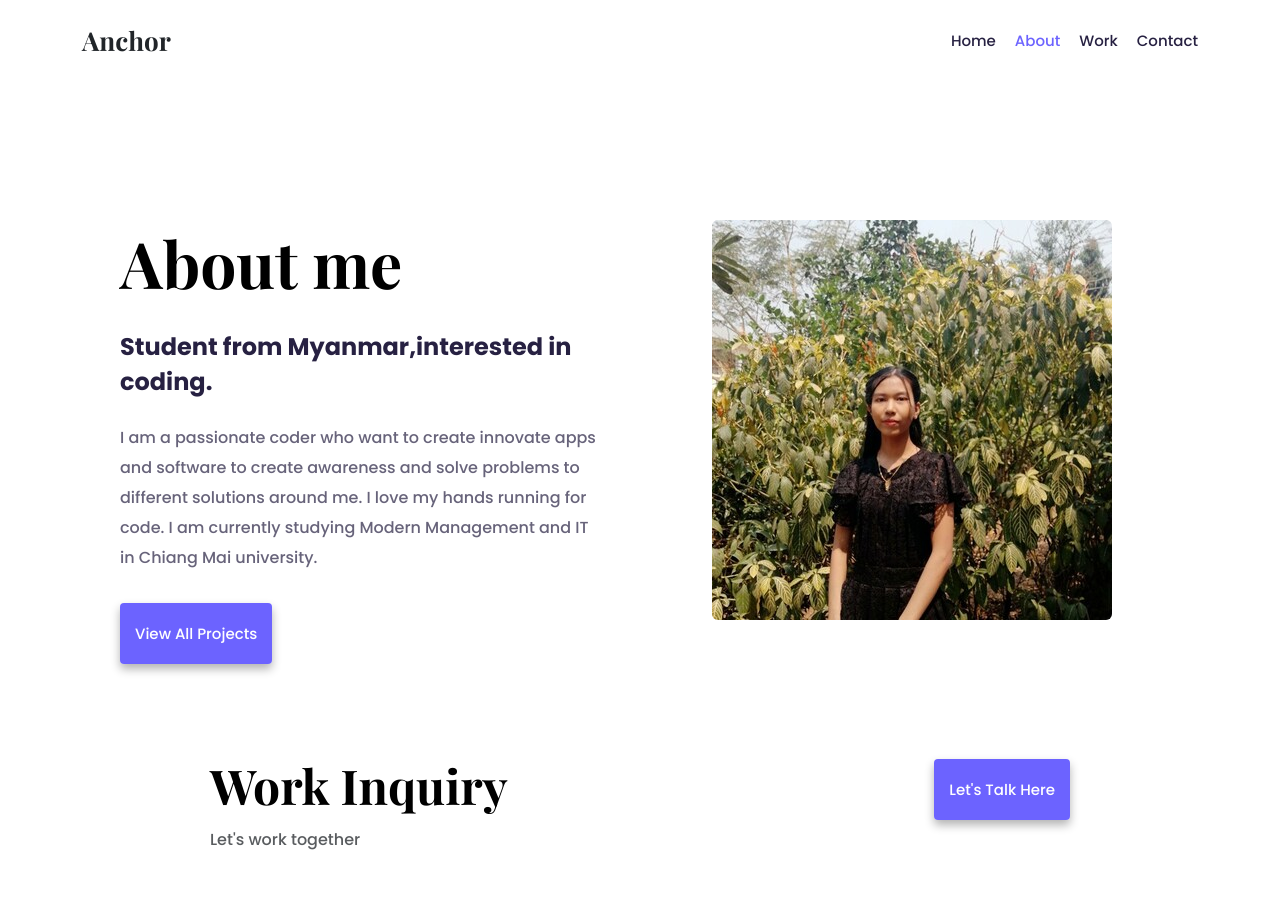
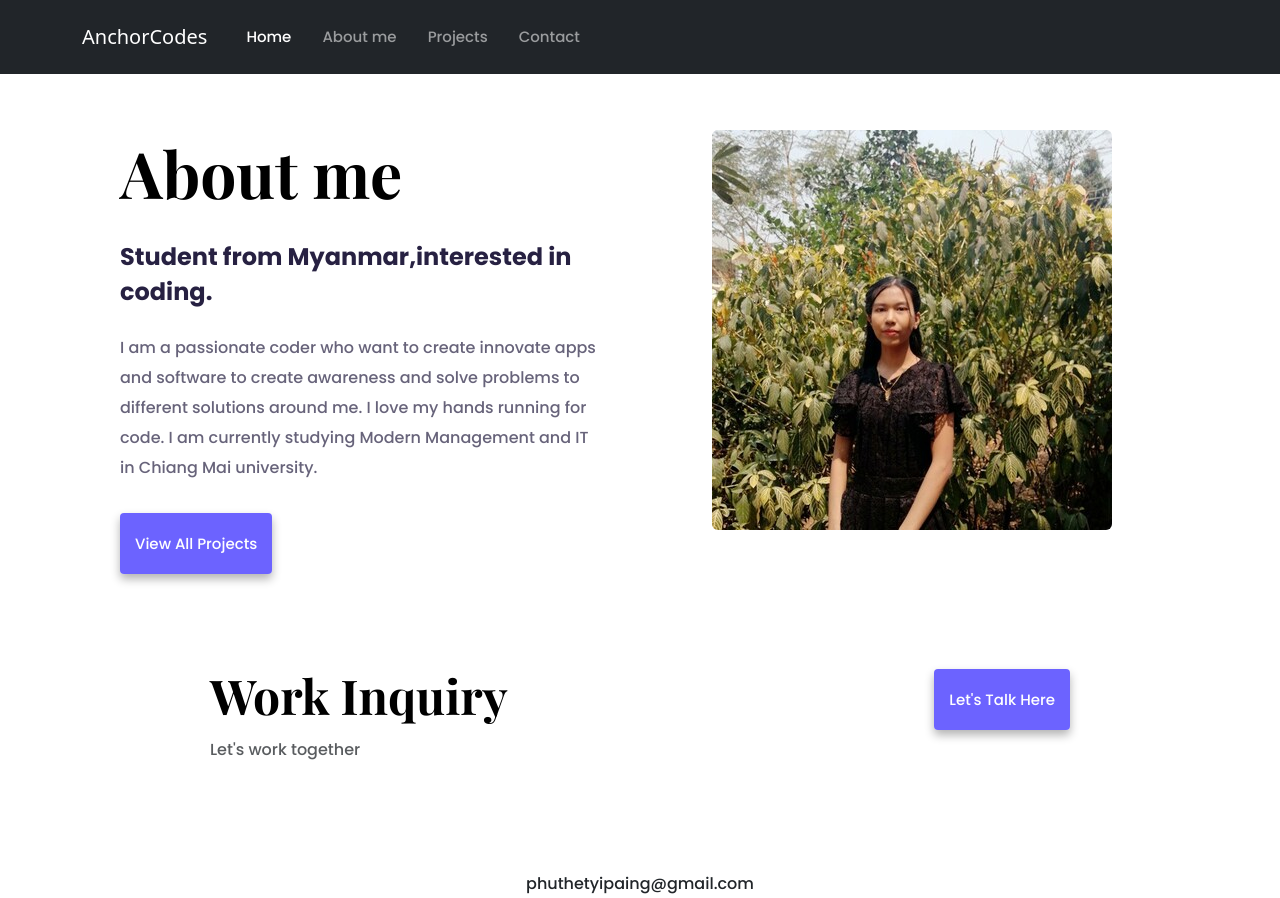
Before and after one commit to PhuThetYiPaing/Anchor-s-project, a website built with Parcel: page about.html in a window 1280 px wide. Shown: the top 898 px of the page. Built offline with nearby package versions, Linux system fonts and the light colour scheme.

Commit message:
Update about.html

```diff
--- a/about.html
+++ b/about.html
@@ -20,22 +20,29 @@
   </head>
   <body>
       <div class="container">
-          <nav class="d-flex justify-content-between">
-            <h1 class="logo d-none d-md-block">Anchor</h1>
-            <ul>
-              <li>
-                <a href="index.html">Home</a>
+        <nav class="navbar navbar-expand-lg navbar-dark bg-dark fixed-top">
+      <div class="container">
+        <a class="navbar-brand" href="/">AnchorCodes</a>
+        <button class="navbar-toggler" type="button" data-bs-toggle="collapse" data-bs-target="#navbarNav" aria-controls="navbarNav" aria-expanded="true" aria-label="Toggle navigation">
+          <span class="navbar-toggler-icon"></span>
+        </button>
+        <div class="navbar-collapse collapse show" id="navbarNav" style="">
+          <ul class="navbar-nav">
+            <li class="nav-item">
+              <a class="nav-link active" aria-current="page" href="" title="Homepage">Home</a>
             </li>
-              <li class="active">
-                <a href="about.html">About</a>
+            <li class="nav-item">
+              <a class="nav-link" href="about.html" title="About Nicole">About me</a>
             </li>
-              <li>
-                <a href="work.html">Work</a>
+            <li class="nav-item">
+              <a class="nav-link" href="work.html" title="Nicole's projects">Projects</a>
             </li>
-              <li>
-                <a href="contact.html">Contact</a>
+            <li class="nav-item">
+              <a class="nav-link" href="contact.html" title="Contact Nicole">Contact</a>
             </li>
           </ul>
+        </div>
+      </div>
     </nav>
   </div>
 
```
Lines whose indentation alone changed are shown as unchanged.
